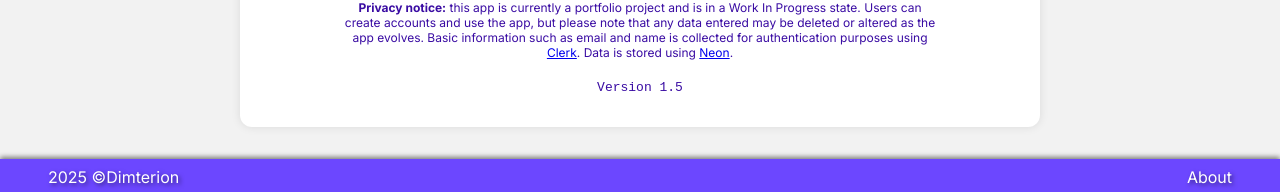
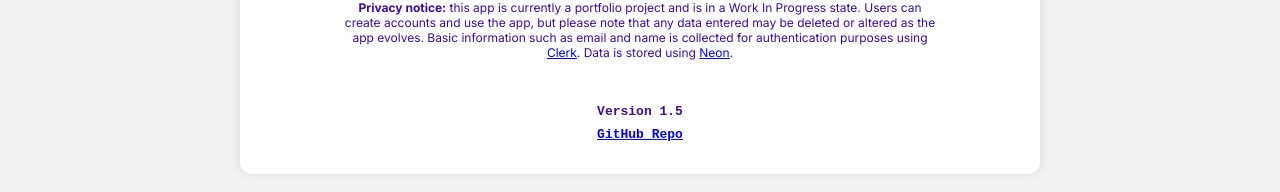
Before and after one commit to Dimterion/expense-tracker, a Next.js app: page /about in a window 1280 px wide. Shown: the part 1109-1301 px from the top of the page. Built offline with nearby package versions, Linux system fonts and the light colour scheme; no server answers.

Commit message:
add gitHub link

```diff
--- a/app/about/page.tsx
+++ b/app/about/page.tsx
@@ -83,7 +83,16 @@ const About = () => {
         </a>
         .
       </aside>
-      <pre>Version 1.5</pre>
+      <pre className="aboutPage-pre">
+        <span>Version 1.5</span>
+        <a
+          href="https://github.com/Dimterion/expense-tracker"
+          target="_blank"
+          rel="noopener noreferrer"
+        >
+          GitHub Repo
+        </a>
+      </pre>
     </main>
   );
 };
--- a/app/globals.css
+++ b/app/globals.css
@@ -378,6 +378,14 @@ button:active {
   font-size: 0.75rem;
 }
 
+.aboutPage-pre {
+  display: flex;
+  flex-flow: column nowrap;
+  gap: 0.5rem;
+  font-weight: bold;
+  margin-top: 1.5rem;
+}
+
 .notFoundPage-link {
   display: flex;
   align-items: center;
```
